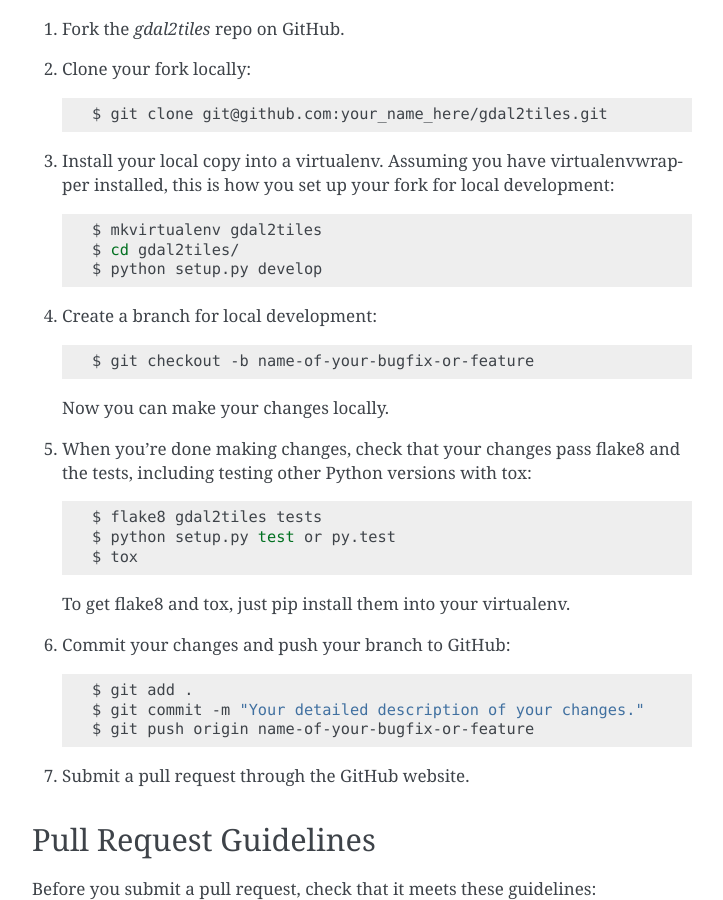
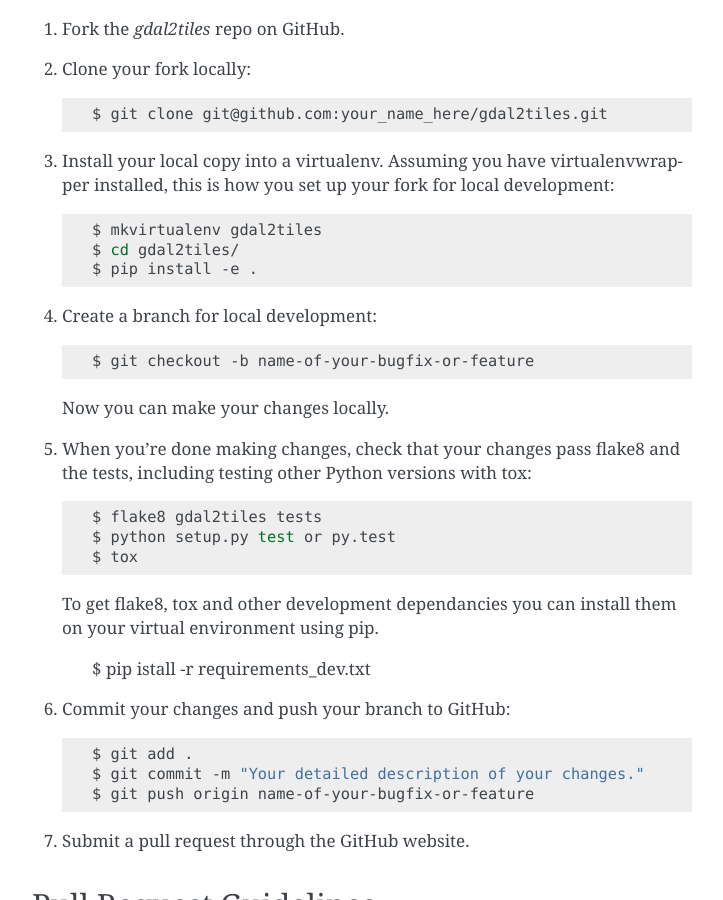
Before and after one commit to tehamalab/gdal2tiles, a Sphinx documentation site: the page built from docs/contributing.rst, in a window 1280 px wide and 900 px high, scrolled down 1278 px. Shown: the whole window, without its empty margins (388-1111 px from the left). Built offline with Sphinx 7.4.7, drawn with Linux system fonts in a browser that asks for light colours.

Commit message:
update docs

```diff
--- a/CONTRIBUTING.rst
+++ b/CONTRIBUTING.rst
@@ -68,7 +68,7 @@
 
     $ mkvirtualenv gdal2tiles
     $ cd gdal2tiles/
-    $ python setup.py develop
+    $ pip install -e .
 
 4. Create a branch for local development::
 
@@ -83,7 +83,10 @@
     $ python setup.py test or py.test
     $ tox
 
-   To get flake8 and tox, just pip install them into your virtualenv.
+   To get flake8, tox and other development dependancies you can install them
+   on your virtual environment using pip.
+
+    $  pip istall -r requirements_dev.txt
 
 6. Commit your changes and push your branch to GitHub::
 
--- a/docs/installation.rst
+++ b/docs/installation.rst
@@ -1,8 +1,8 @@
 .. highlight:: shell
 
-==========================
-Other installation options
-==========================
+============
+Installation
+============
 
 
 Stable release
--- a/docs/modules.rst
+++ b/docs/modules.rst
@@ -1,5 +1,6 @@
-gdal2tiles
-==========
+=======
+Modules
+=======
 
 .. toctree::
    :maxdepth: 4
```
